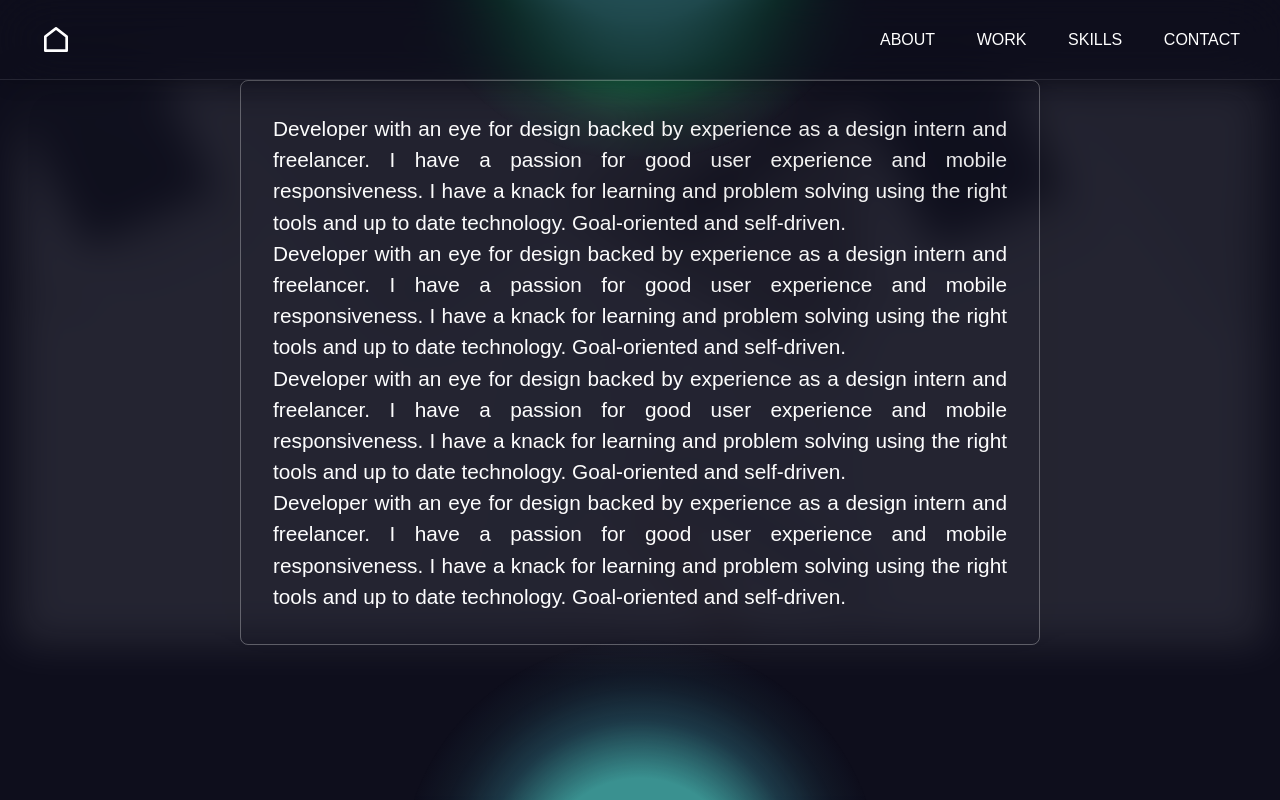
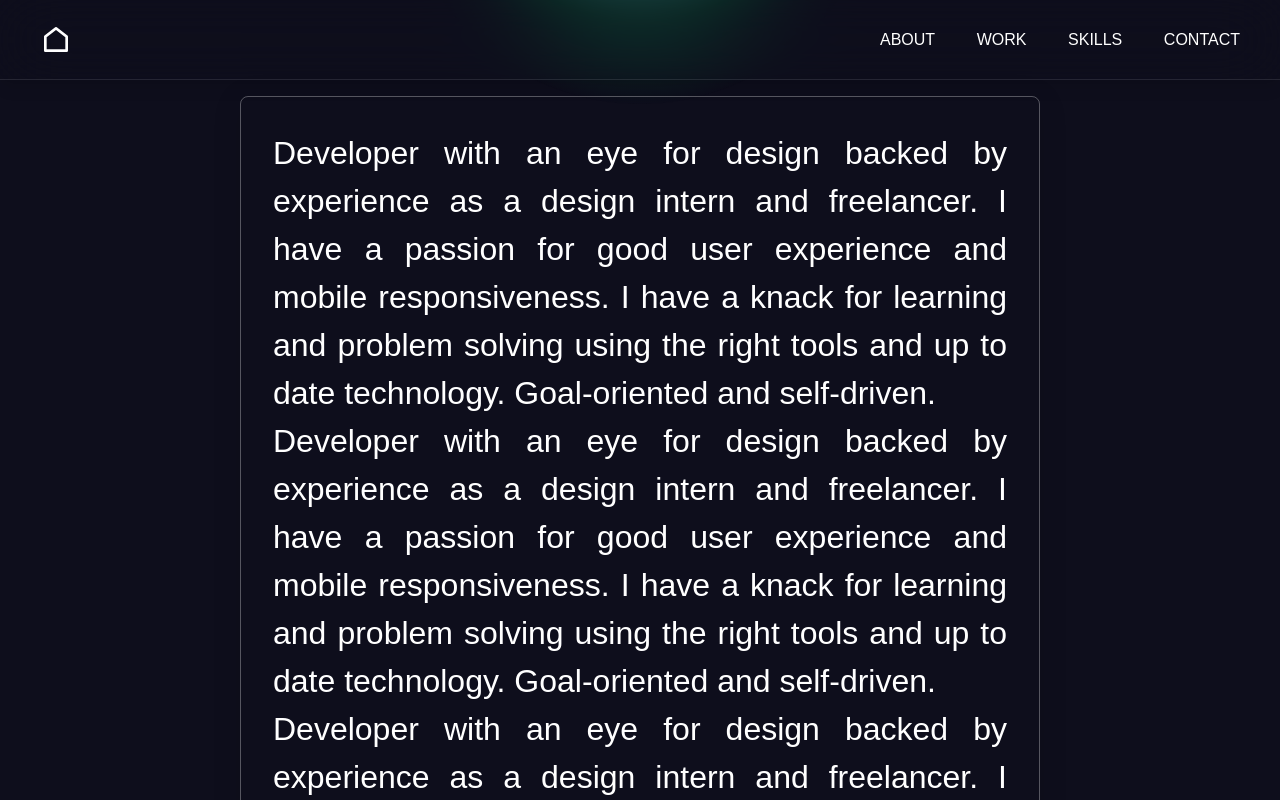
Before and after one commit to Christianey/portfolio, a Next.js app: page /about in a window 1280 px wide. Shown: the top 800 px of the page. Built offline with nearby package versions, Linux system fonts and the light colour scheme; a web font is replaced by a local one.

Commit message:
removed bg image from about page

```diff
--- a/components/Hero/index.jsx
+++ b/components/Hero/index.jsx
@@ -9,7 +9,7 @@ const Hero = () => {
         py={[4, 4, 4, 6]}
         sx={{ "& > .chakra-text": { lineHeight: "normal" } }}
         maxW={[null, null, null, "80%", "80rem"]}
-        mx="auto"
+        mx={[null, null, null, null, "auto"]}
         h={"90vh"}
       >
         <Text
@@ -71,7 +71,7 @@ const Hero = () => {
             backgroundSize: "contain",
             filter: "blur(20px) opacity(0.1)",
           }}
-          fontSize={["1rem", "1rem", "1rem", "1.3rem"]}
+          fontSize={["1rem", "1rem", "1rem", "1.3rem", "2rem"]}
         >
           Developer with an eye for design backed by experience as a design
           intern and freelancer. I have a passion for good user experience and
--- a/pages/about.jsx
+++ b/pages/about.jsx
@@ -3,33 +3,18 @@ import { Slide, Text, Box } from "@chakra-ui/react";
 const About = () => {
   return (
     <Slide direction="top" in={true} style={{ position: "static" }}>
-      <Box maxWidth="50rem" mx="auto">
+      <Box maxWidth="50rem" mx="auto" my={4}>
         <Text
-          // pos={"relative"}
-          // zIndex={5}
           color={"white"}
           textAlign={"justify"}
           p={["1rem", "1rem", "2rem", "2rem"]}
           borderRadius={"lg"}
-          // pt={["1rem", "1.5rem", "2rem", "3rem"]}
-          // top={["-1rem", "-1.5rem", "-2rem", "-3rem"]}
           overflow={"hidden"}
           boxShadow={"0 4px 30px rgba(0, 0, 0, 0.1)"}
           backdropBlur={"5px"}
           border={"1px solid rgba(255, 255, 255, 0.3)"}
           w="full"
-          _before={{
-            content: "''",
-            w: "full",
-            h: "full",
-            pos: "absolute",
-            bg: "url(bg.jpeg)",
-            left: 0,
-            top: 0,
-            backgroundSize: "contain",
-            filter: "blur(20px) opacity(0.1)",
-          }}
-          fontSize={["1rem", "1rem", "1rem", "1.3rem"]}
+          fontSize={["1rem", "1rem", "1rem", "1.3rem", "2rem"]}
         >
           Developer with an eye for design backed by experience as a design
           intern and freelancer. I have a passion for good user experience and
```
